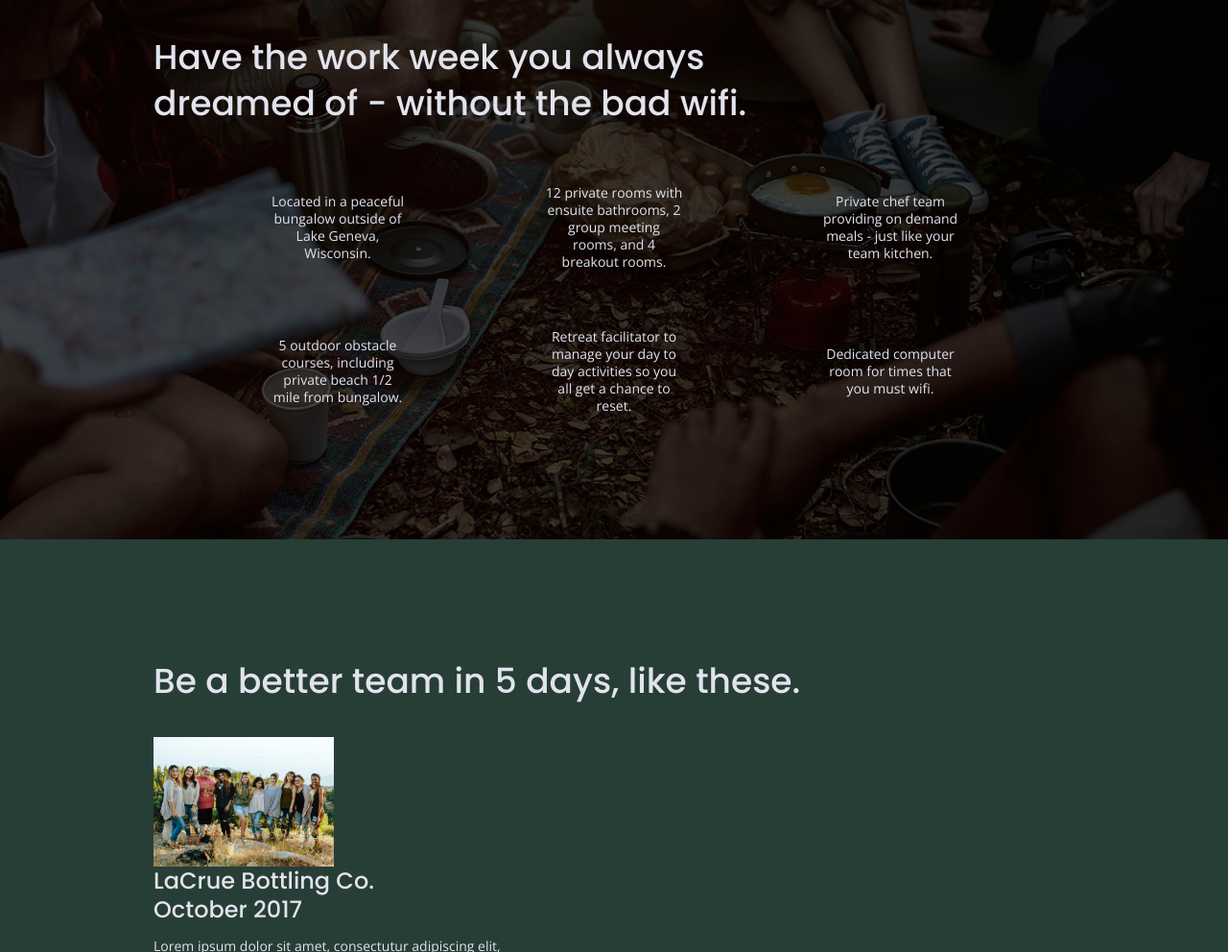
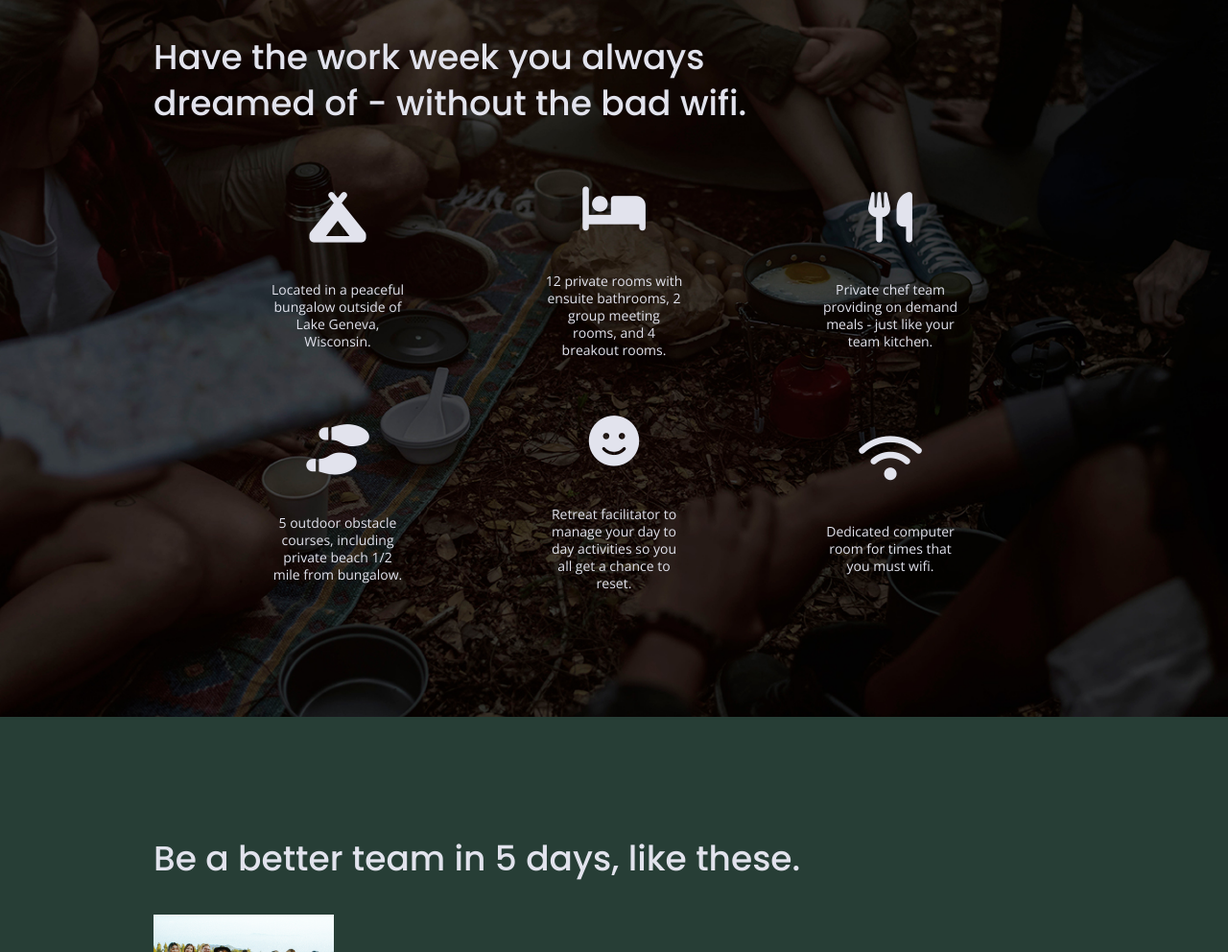
Before and after one commit to jengr/unplugged-retreat, a website: page index.html in a window 1280 px wide. Shown: the part 1022-2014 px from the top of the page at 96% size. Drawn offline with nearby package versions, Linux system fonts and the light colour scheme.

Commit message:
added feature icons from font awesome and styled

```diff
--- a/css/main.css
+++ b/css/main.css
@@ -331,6 +331,11 @@ input[type=button] {
 .features p{
   margin: 0;
   text-align: center;
+}
+
+.features i {
+  font-size: 3.75em;
+  margin-bottom: 40px;
 }
 
 /*Reviews*/
--- a/index.html
+++ b/index.html
@@ -18,6 +18,8 @@
 
   <link rel="stylesheet" href="css/normalize.css">
   <link rel="stylesheet" href="css/main.css">
+
+  <script src="https://kit.fontawesome.com/caeb130b74.js" crossorigin="anonymous"></script>
 
   <!---Google Fonts---->
   <link href="https://fonts.googleapis.com/css?family=Open+Sans:400,700|Poppins:500,700"
@@ -71,32 +73,44 @@
           <h2>Have the work week you always dreamed of - without the bad wifi.</h2>
           <div class="features-items">
           <article>
-            <p class="fontawesome-icon"></p>
+            <p class="fontawesome-icon">
+              <i class="fas fa-campground"></i>
+            </p>
             <p class="features-item-description">Located in a peaceful bungalow outside of Lake
               Geneva, Wisconsin.</p>
           </article>
           <article>
-            <p class="fontawesome-icon"></p>
+            <p class="fontawesome-icon">
+              <i class="fas fa-bed"></i>
+            </p>
             <p class="features-item-description">12 private rooms with ensuite bathrooms, 2 group
               meeting rooms, and 4 breakout rooms.</p>
           </article>
           <article>
-            <p class="fontawesome-icon"></p>
+            <p class="fontawesome-icon">
+              <i class="fas fa-utensils"></i>
+            </p>
             <p class="features-item-description">Private chef team providing on demand meals -
               just like your team kitchen.</p>
           </article>
           <article>
-            <p class="fontawesome-icon"></p>
+            <p class="fontawesome-icon">
+              <i class="fas fa-shoe-prints"></i>
+            </p>
             <p class="features-item-description">5 outdoor obstacle courses, including private
               beach 1/2 mile from bungalow.</p>
           </article>
           <article>
-            <p class="fontawesome-icon"></p>
+            <p class="fontawesome-icon">
+              <i class="fas fa-smile"></i>
+            </p>
             <p class="features-item-description">Retreat facilitator to manage your day to day
               activities so you all get a chance to reset.</p>
           </article>
           <article>
-            <p class="fontawesome-icon"></p>
+            <p class="fontawesome-icon">
+              <i class="fas fa-wifi"></i>
+            </p>
             <p class="features-item-description">Dedicated computer room for times that you must
               wifi.</p>
             </div>
```
Also changed, not shown: about/index.html (+2 -0 lines).
